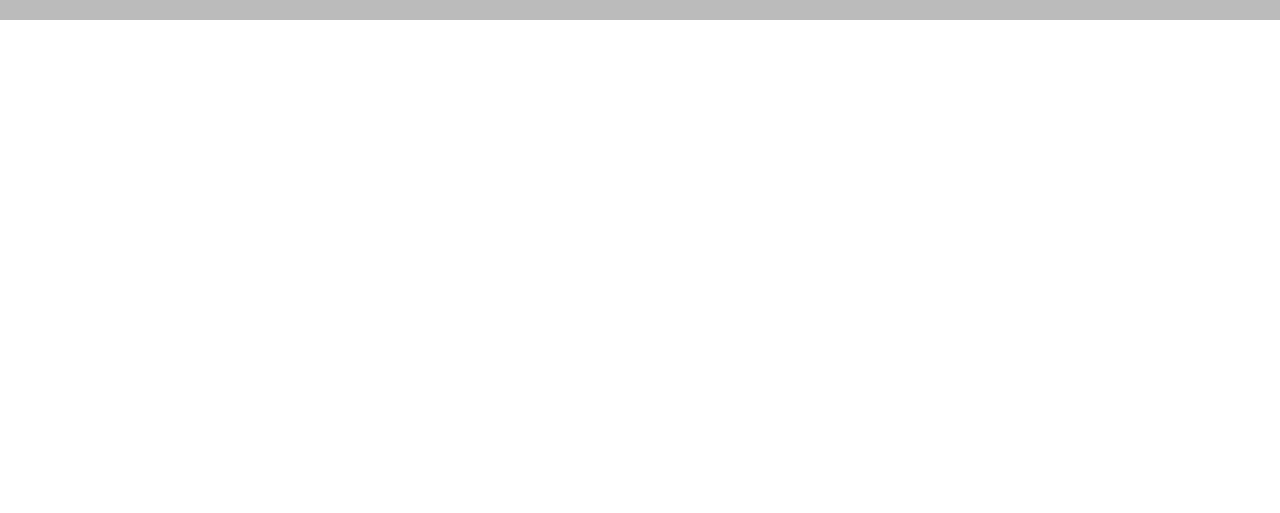
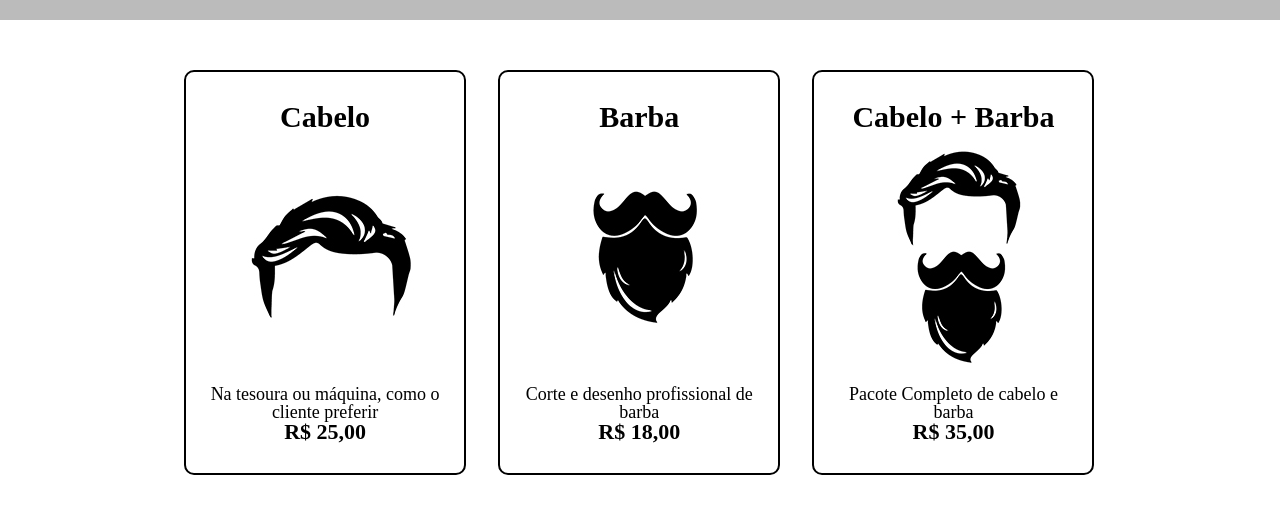
Before and after one commit to EricDoBom/reposit-rio-2, a plain HTML site: page produtos.html in a window 1280 px wide. Shown: the part 273-786 px from the top of the page. Drawn offline with Linux system fonts and the light colour scheme.

Commit message:
Add files via upload

```diff
--- a/produtos.css
+++ b/produtos.css
@@ -24,3 +24,33 @@
     text-decoration: none;
 
 }
+.produtos{
+    width: 940px;
+    margin: 0 auto;
+    padding: 50px 0;
+}
+.produtos li{
+    display: inline-block;
+    text-align: center;
+    width: 30%;
+    vertical-align: top;
+    margin: 0 1.5%;
+    padding: 30px 20px;
+    box-sizing: border-box;
+    border: 2px solid #000000;
+    border-radius: 10px;
+
+
+}
+
+.produtos h2{
+    font-size: 30px;
+    font-weight: bold;
+}
+.produtos-descricao{
+  font-size: 18px;
+}
+.produto-preco{
+    font-size: 22px;
+    font-weight: bold;
+}
--- a/produtos.html
+++ b/produtos.html
@@ -25,6 +25,32 @@
         </nav>
 
     </header>
+    <main class="produtos">
+        <ul>
+            <li>
+                <h2>Cabelo</h2>
+                <img src="cabelo.jpg" >
+                <p class="produtos-descricao">Na tesoura ou máquina, como o cliente preferir</p>
+                <p class="produto-preco">R$ 25,00</p>
+            </li>
+
+            <li>
+                <h2>Barba</h2>
+                <img src="barba.jpg" >
+                <p class="produtos-descricao">Corte e desenho profissional de barba</p>
+                <p class="produto-preco">R$ 18,00</p>
+
+
+            </li>
+                <li>
+                    <h2>Cabelo + Barba</h2>
+                    <img src="cabelo+barba.jpg" >
+                    <p class="produtos-descricao">Pacote Completo de cabelo e barba</p>
+                    <p class="produto-preco">R$ 35,00</p>
+
+                </li>
+        </ul>
+    </main>
 
 </body>
 </html>
```
